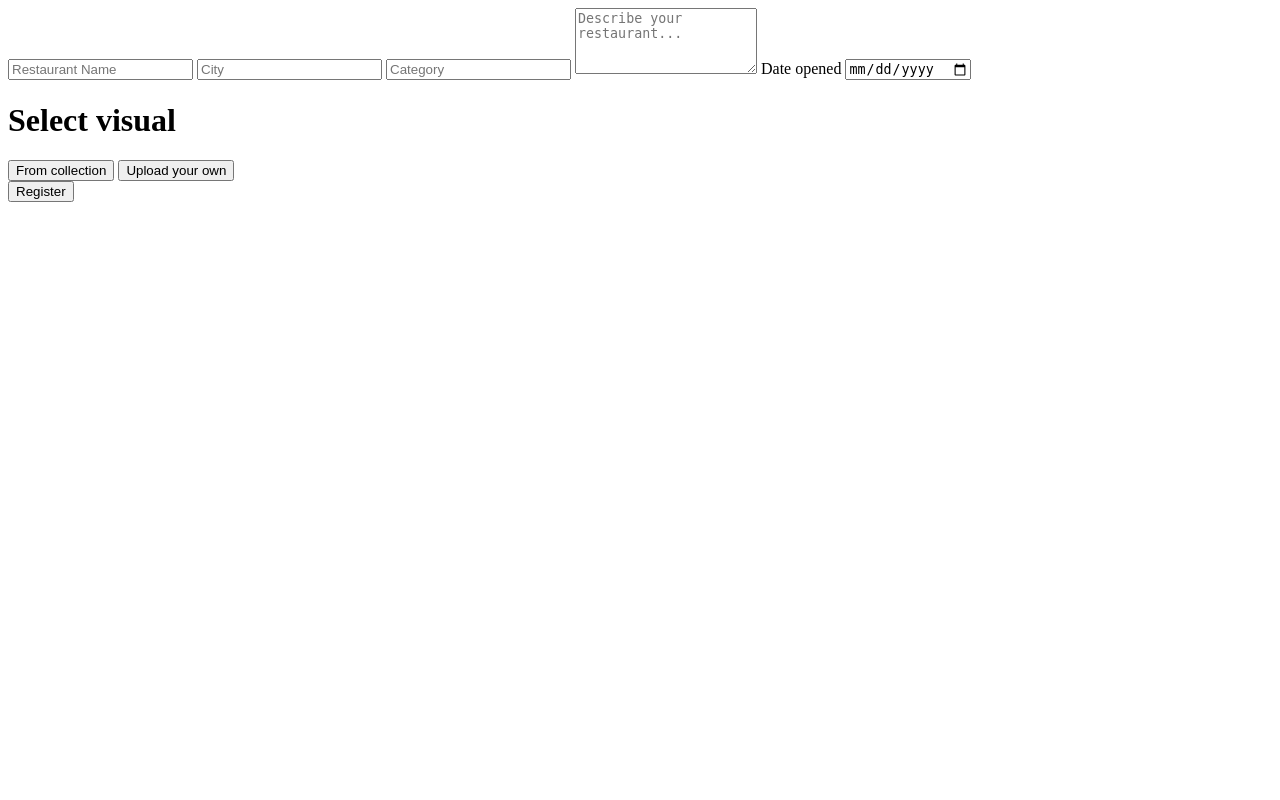
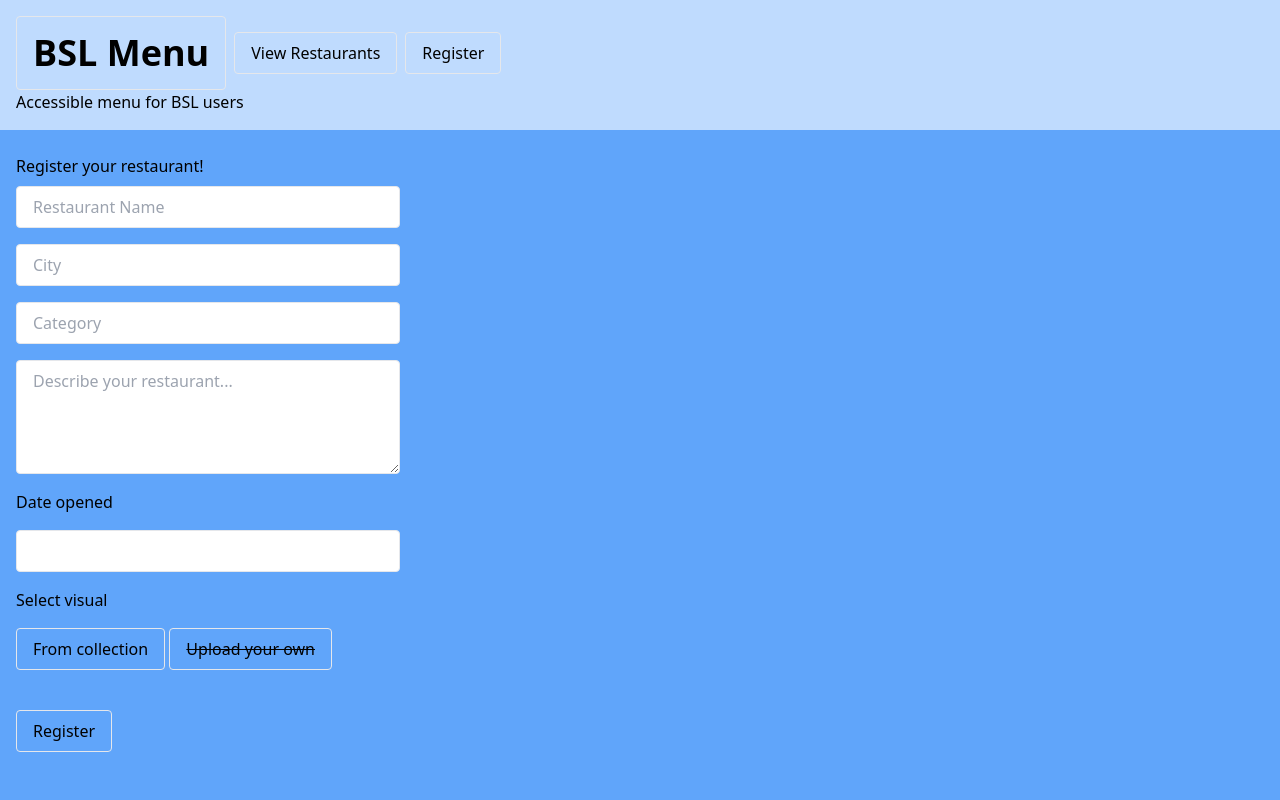
Before and after one commit to antgobar/bsl-menu, a FastAPI app: page /restaurants/register in a window 1280 px wide. Run offline with FastAPI, Linux system fonts and the light colour scheme; some libraries are stand-ins or nearby versions.

Commit message:
restaurant registration

```diff
--- a/bsl_menu/routers/restaurants.py
+++ b/bsl_menu/routers/restaurants.py
@@ -1,6 +1,6 @@
 import os
 
-from fastapi import APIRouter, Request, HTTPException
+from fastapi import APIRouter, Request, HTTPException, Depends
 from fastapi.responses import HTMLResponse
 
 from bsl_menu.templates import templates
@@ -22,7 +22,21 @@ router = APIRouter(prefix=f"/{ENDPOINT}", tags=[ENDPOINT])
 
 @router.get("/register")
 async def register_restaurant_page(request: Request):
-    return templates.TemplateResponse("register.html", {"request": request})
+    return templates.TemplateResponse("register_restaurant.html", {"request": request})
+
+
+@router.post('/register', response_class=HTMLResponse)
+def register_restaurant_post(
+        request: Request,
+        db: DbSession,
+        restaurant: RestaurantCreate = Depends(RestaurantCreate.as_form)
+):
+    created_restaurant = create_restaurant(db, restaurant)
+    categories = list(set([item.category for item in created_restaurant.menu_items]))
+    return templates.TemplateResponse(
+        "restaurant_detail.html",
+        {"request": request, "restaurant": created_restaurant, "categories": categories}
+    )
 
 
 @router.post("/", response_model=Restaurant)
@@ -33,9 +47,10 @@ async def post_restaurant(request: Request, db: DbSession, restaurant: Restauran
 @router.get("/{_id}", response_class=HTMLResponse)
 async def get_restaurant(request: Request, db: DbSession, _id: int):
     restaurant = read_restaurant(db, _id)
+    categories = list(set([item.category for item in restaurant.menu_items]))
     return templates.TemplateResponse(
         "restaurant_detail.html",
-        {"request": request, "restaurant": restaurant}
+        {"request": request, "restaurant": restaurant, "categories": categories}
     )
 
 
--- a/bsl_menu/routers/visuals.py
+++ b/bsl_menu/routers/visuals.py
@@ -52,7 +52,7 @@ async def delete_visual(request: Request, db: DbSession, _id: int):
 
 @router.get("/search/", response_class=HTMLResponse)
 async def search_visuals_by_name_view(request: Request, db: DbSession, name: str):
-    visuals = search_visual_by_name(db, name, limit=10)
+    visuals = search_visual_by_name(db, name, limit=3)
     return templates.TemplateResponse(
         "visuals.html",
         {
--- a/bsl_menu/templates/base.html
+++ b/bsl_menu/templates/base.html
@@ -7,14 +7,27 @@
     <script src="https://unpkg.com/htmx.org@1.9.9"></script>
     <script src="https://cdn.tailwindcss.com"></script>
 </head>
-<body class="bg-slate-500 m-4">
-    <div class="mt-4 bg-teal-600 p-4 rounded inline-block">
-        <h1 class="text-4xl font-extrabold text-gray-900">
-            <a href="{{ url_for('index')}}">BSL Menu</a>
-        </h1>
-        Accessible menu for BSL users
+<body class="bg-blue-400">
+    <div class="bg-blue-200 p-4">
+
+        <nav class="flex items-center gap-2">
+            <div class="border rounded text-4xl font-extrabold p-4 inline-block">
+                <a href="{{ url_for('index')}}">BSL Menu</a>
+            </div>
+            <div class="border rounded hover:bg-blue-600 px-4 py-2 my-2">
+                <a href="{{ url_for('get_restaurants') }}?skip=0&limit=10">
+                    View Restaurants
+                </a>
+            </div>
+            <div class="border rounded hover:bg-green-600 px-4 py-2 my-2">
+                <a href="{{ url_for('register_restaurant_page') }}">
+                    Register
+                </a>
+            </div>
+        </nav>
+        <p>Accessible menu for BSL users</p>
     </div>
-    <div id="content">
+    <div id="main-content" class="m-2 p-2">
         {% block content %}
         {% endblock %}
     </div>
--- a/bsl_menu/templates/menu_item_tile.html
+++ b/bsl_menu/templates/menu_item_tile.html
@@ -1,7 +1,6 @@
-<div class="bg-slate-700 rounded my-2 max-w-max">
+<div class="border rounded my-2 max-w-max bg-green-400">
     <div class="p-2">
-        <p class="font-bold text-gray-200">{{ menu_item.name }}</p>
-        <p class="font-bold text-gray-100">{{ menu_item.category }}</p>
+        <p class="font-bold">{{ menu_item.name }}</p>
     </div>
     <div>
         <img
--- a/bsl_menu/templates/register.html
+++ /dev/null
@@ -1,38 +0,0 @@
-<form>
-    <div class="grid grid-cols-1 gap-4">
-        <input class="max-w-96 rounded px-4 py-2" type="text" id="name" name="name" placeholder="Restaurant Name">
-
-        <input class="max-w-96 rounded px-4 py-2" type="text" id="city" name="city" placeholder="City">
-
-        <input class="max-w-96 rounded px-4 py-2" type="text" id="category" name="category" placeholder="Category">
-
-        <textarea rows="4" class="max-w-96 rounded px-4 py-2 block" placeholder="Describe your restaurant..."></textarea>
-
-        <label class="max-w-96" for="restaurant-date-opened">Date opened</label>
-        <input class="px-2 py-2 max-w-96 rounded cursor-pointer bg-gray-50"
-            type="date" id="restaurant-date-opened" name="restaurant-date-opened"/>
-
-        <h1>Select visual</h1>
-        <div class="columns-2 ">
-             <button
-                class="max-w-96 bg-green-700 hover:bg-green-600 text-gray-200 hover:text-slate-800 px-4 py-2 my-2 rounded"
-                hx-get="{{ url_for ('visuals_search_form') }}"
-                hx-target="#visual-selection-form"
-            >From collection</button>
-
-            <button
-                class="max-w-96 bg-green-700 hover:bg-green-600 text-gray-200 hover:text-slate-800 px-4 py-2 my-2 rounded"
-                hx-get="{{ url_for ('visual_upload_form') }}"
-                hx-target="#visual-selection-form"
-            >Upload your own</button>
-        </div>
-
-
-        <div id="visual-selection-form"></div>
-
-        <button
-            class="max-w-24 bg-green-700 hover:bg-green-600 text-gray-200 hover:text-slate-800 px-4 py-2 my-2 rounded">
-            Register
-        </button>
-    </div>
-</form>
--- /dev/null
+++ b/bsl_menu/templates/register_restaurant.html
@@ -0,0 +1,47 @@
+{% extends 'base.html' %}
+{% block content %}
+<form method="POST" enctype="multipart/form-data">
+    <h1 class="my-2">Register your restaurant!</h1>
+    <div class="grid grid-cols-1 gap-4">
+        <input class="border rounded max-w-96 px-4 py-2" type="text" id="name" name="name" placeholder="Restaurant Name" required>
+
+        <input class="border rounded max-w-96 px-4 py-2" type="text" id="city" name="city" placeholder="City" required>
+
+        <input class="border rounded max-w-96 px-4 py-2" type="text" id="category" name="category" placeholder="Category" required>
+
+        <textarea rows="4" class="border rounded max-w-96 px-4 py-2 block" name="description" placeholder="Describe your restaurant..." required></textarea>
+
+        <label class=" max-w-96" for="restaurant-date-opened">Date opened</label>
+<!--        <input-->
+<!--            class="border rounded px-2 py-2 max-w-96 cursor-pointer"-->
+<!--            type="date" id="restaurant-date-opened" name="year_opened"-->
+<!--        />-->
+        <input
+            class="border rounded px-2 py-2 max-w-96 cursor-pointer"
+            type="number" id="restaurant-date-opened" name="year_opened" required>
+
+        <h1>Select visual</h1>
+        <div class="columns-2 ">
+             <button
+                class="border rounded max-w-96 hover:bg-green-600 px-4 py-2"
+                hx-get="{{ url_for ('visuals_search_form') }}"
+                hx-target="#visual-selection-form"
+            >From collection</button>
+
+            <button disabled
+                class="border rounded max-w-96 px-4 py-2 line-through"
+                hx-get="{{ url_for ('visual_upload_form') }}"
+                hx-target="#visual-selection-form"
+            >Upload your own</button>
+        </div>
+
+        <div id="visual-selection-form"></div>
+
+        <button
+            type="submit"
+            class="border rounded max-w-24 hover:bg-green-600 px-4 py-2 my-2">
+            Register
+        </button>
+    </div>
+</form>
+{% endblock %}
--- a/bsl_menu/templates/restaurant_search_form.html
+++ b/bsl_menu/templates/restaurant_search_form.html
@@ -3,7 +3,7 @@
         type="search"
         placeholder="Search restaurants"
         id="search-restaurant"
-        class="rounded px-4 py-2"
+        class="border rounded px-4 py-2"
         name="name"
         hx-get="/search?skip=0&limit=5"
         hx-trigger="input changed delay:500ms, search"
--- a/bsl_menu/templates/visual_search_form.html
+++ b/bsl_menu/templates/visual_search_form.html
@@ -3,7 +3,7 @@
         type="search"
         placeholder="Search visuals"
         id="search-visuals"
-        class="rounded px-4 py-2"
+        class="border rounded px-4 py-2"
         name="name"
         hx-get="{{ url_for('search_visuals_by_name_view') }}"
         hx-trigger="input changed delay:500ms, search"
--- a/bsl_menu/templates/visual_upload_form.html
+++ b/bsl_menu/templates/visual_upload_form.html
@@ -1,3 +1,3 @@
 <div>
-    <input class="px-2 py-2 max-w-96 rounded cursor-pointer bg-gray-50" id="sl-visual-input" type="file" disabled>
+    <input class="border rounded px-2 py-2 max-w-96 rounded cursor-pointer" id="sl-visual-input" type="file" disabled>
 </div>
```
Also changed, not shown: bsl_menu/schemas.py (+20 -0 lines), bsl_menu/templates/index.html (+1 -12 lines), bsl_menu/templates/pagination.html (+12 -8 lines), bsl_menu/templates/restaurant_detail.html (+15 -5 lines), bsl_menu/templates/restaurant_tile.html (+7 -11 lines), bsl_menu/templates/restaurants.html (+4 -12 lines), bsl_menu/templates/visual_tile_radio.html (added, +15 -0 lines), bsl_menu/templates/visuals.html (+4 -21 lines), bsl_menu.db.
